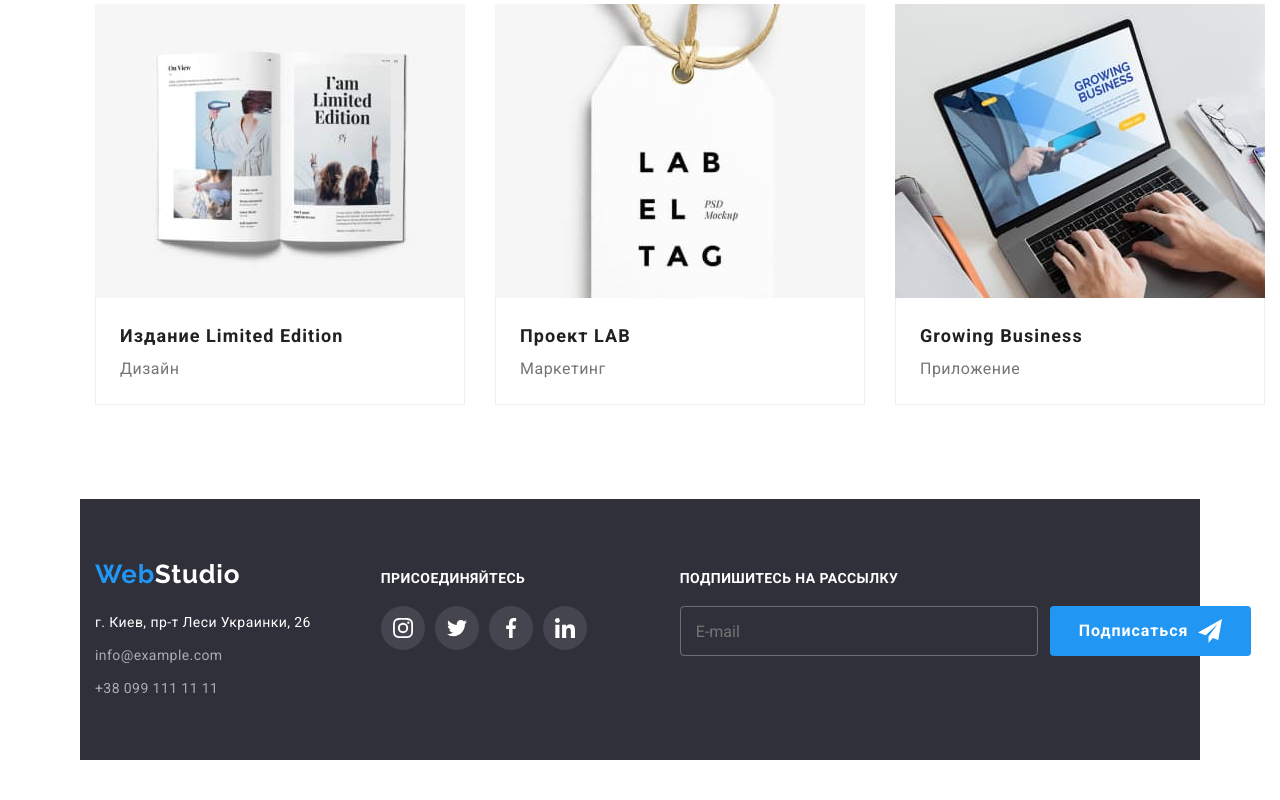
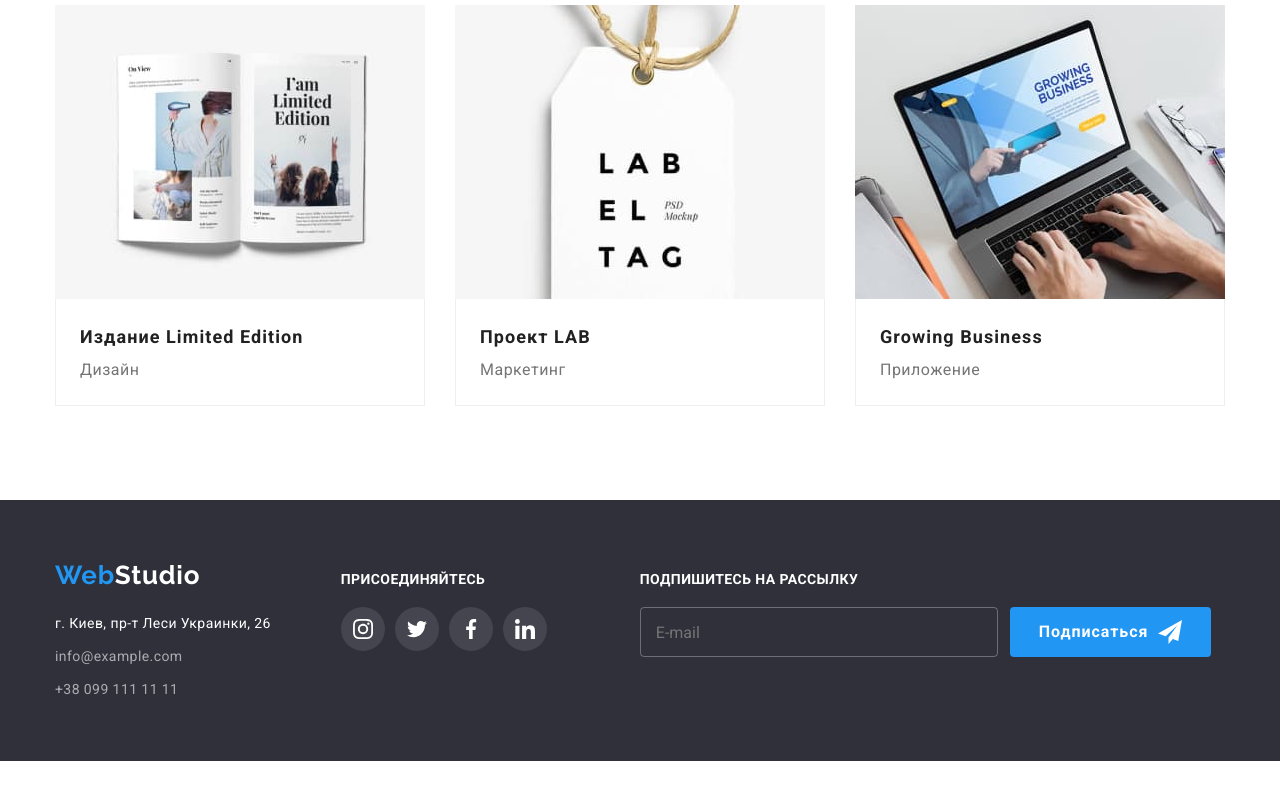
Before and after one commit to Iryna-Somyuk/goit-markup-hw-06, a plain HTML site: page portfolio.html in a window 1280 px wide. Shown: the part 1120-1920 px from the top of the page. After the commit the page ends 1881 px from the top, so only its background shows below. Drawn offline with nearby package versions, Linux system fonts and the light colour scheme.

Commit message:
Виправлена д/з

```diff
--- a/css/styles.css
+++ b/css/styles.css
@@ -15,22 +15,10 @@
     --anim: 250ms cubic-bezier(0.4, 0, 0.2, 1);
 }
 
-html {
-    box-sizing: border-box;
-}
-*,
-*::before,
-*::after {
-    box-sizing: inherit;
-    padding: 0;
-    margin: 0;
-}
 
 body {
   color: var(--brand-color);
   font-family: Roboto, sans-serif;
-  margin: 0;
-  padding: 80px;
 }
 
 ul {
@@ -80,7 +68,9 @@ a {
     background-color: #fff;
     border: 1px solid #ECECEC;
 }
-
+.main {
+    padding-top: 81px;
+}
 .main-nav {
     display: flex;
     align-items: center;
@@ -486,6 +476,9 @@ a {
 .footer-item:nth-last-child(2) {
     margin-bottom: 9px;
 }
+.footer-address-all {
+    margin-right: 70px;
+}
 
 .footer-link {
     color: rgba(255, 255, 255, 0.6);
@@ -506,7 +499,7 @@ a {
 .main-footer {
      display: flex;
      align-items: baseline;
-     gap: 70px;
+
 }
 
 .footer-title {
@@ -517,6 +510,9 @@ a {
     letter-spacing: 0.03em;
     text-transform: uppercase;
     color: var(--hero-title-color);
+}
+.footer-social {
+    margin-right: 93px;
 }
 
 .footer-social-list {
@@ -549,9 +545,6 @@ a {
 
 }
 
-.footer-form {
-   padding-left: 23px;
-}
 .form {
     display: inline-flex;
     justify-content: center;
@@ -563,10 +556,9 @@ a {
     padding: 15px;
     width: 358px;
     height: 50px;
-color: #FFFFFF;
+    color: #FFFFFF;
     background-color: transparent;
     border: 1px solid rgba(255, 255, 255, 0.3);
-    /*filter: drop-shadow(0px 4px 4px rgba(0, 0, 0, 0.15));*/
     border-radius: 4px;
 }
 .footer-form-email:not(:placeholder-shown):required:valid {
@@ -581,7 +573,6 @@ color: #FFFFFF;
     box-shadow: 0px 4px 4px rgba(0, 0, 0, 0.15);
 
 }
-
 .footer-form-btn {
     font-family: inherit;
     color: var(--hero-title-color);
@@ -937,4 +928,4 @@ color: #FFFFFF;
   .register-form-btn:focus,
   .register-form-btn:active {
     background-color: #188CE8;
-    }
+  }
```
